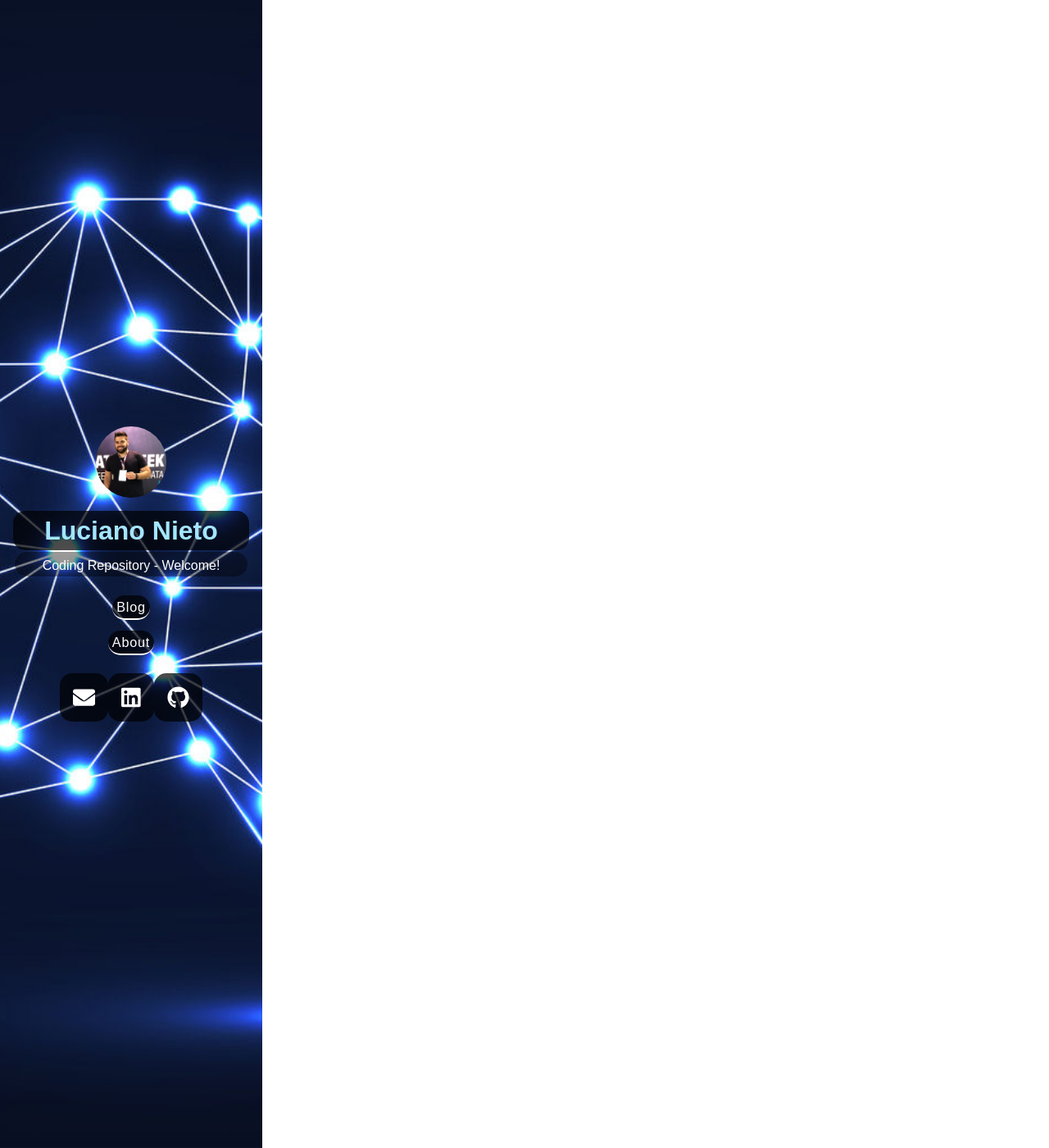
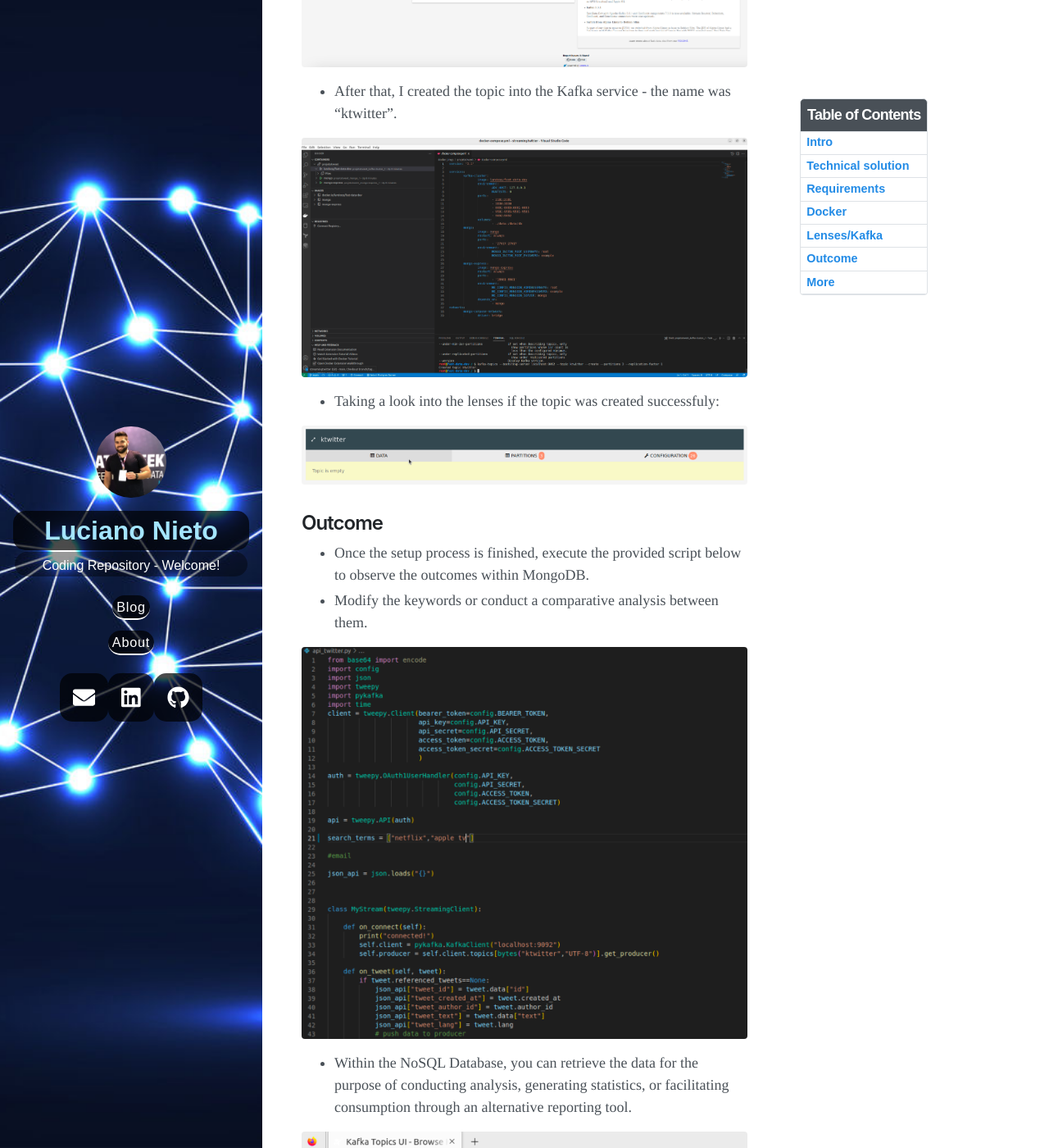
Before and after one commit to lucianonieto/lucianonieto.github.io, a Jekyll site: the page built from _posts/2023-05-08-streaming-twitter.md, in a window 1280 px wide and 1400 px high, scrolled down 2141 px. Shown: the whole window at 82% size. Built offline with Jekyll 4.4.1, drawn with Linux system fonts in a browser that asks for light colours; nearby versions of some CDN libraries; some of the changed text lies outside the part shown.

Commit message:
str twitter

```diff
--- a/_posts/2023-05-08-streaming-twitter.md
+++ b/_posts/2023-05-08-streaming-twitter.md
@@ -9,6 +9,8 @@ toc:  true
 ---
 ## Intro
 This repository contains Python scripts that enable the processing of real-time Twitter data using Kafka and MongoDB. The scripts are designed to fetch data from the Twitter API, filter the data based on specific criteria, and store the filtered data into a MongoDB database.
+
+In my professional experience, I've had the opportunity to work with batch processes most 99% part of my time. I've been reserarching and wondering to know this new face of development that is the Streaming pipelines. Leveraging that, I created this small solution to achieve that objective and see the flow.
 
 ## Technical solution
 
@@ -26,7 +28,36 @@ To use these scripts, you will need the following:
 - kafka-python package: This is a Python client for Apache Kafka.
 - json package: This is a Python client for JSON.
 
-## Results
+## Docker
+
+This is our environment setup - managed by Docker compose file:
+>
+![Google Review Dataset](/imgs/st1.png)
+
+## Lenses/Kafka
+
+When the Docker goes up, verify the Kafka looking into the Lenses Web UI:
+
+![Google Review Dataset](/imgs/st2.png)
+
+- After that, I created the topic into the Kafka service - the name was "ktwitter".
+
+![Google Review Dataset](/imgs/st3.png)
+
+- Taking a look into the lenses if the topic was created successfuly:
+
+![Google Review Dataset](/imgs/st4.png)
+
+## Outcome
+
+- Once the setup process is finished, execute the provided script below to observe the outcomes within MongoDB.
+- Modify the keywords or conduct a comparative analysis between them.
+
+![Google Review Dataset](/imgs/st6.png)
+
+- Within the NoSQL Database, you can retrieve the data for the purpose of conducting analysis, generating statistics, or facilitating consumption through an alternative reporting tool.
+
+![Google Review Dataset](/imgs/st5.png)
 
 ## More
 
```
Also changed, not shown: imgs/st1.png (added), imgs/st2.png (added), imgs/st3.png (added), imgs/st4.png (added), imgs/st5.png (added), imgs/st6.png (added).
